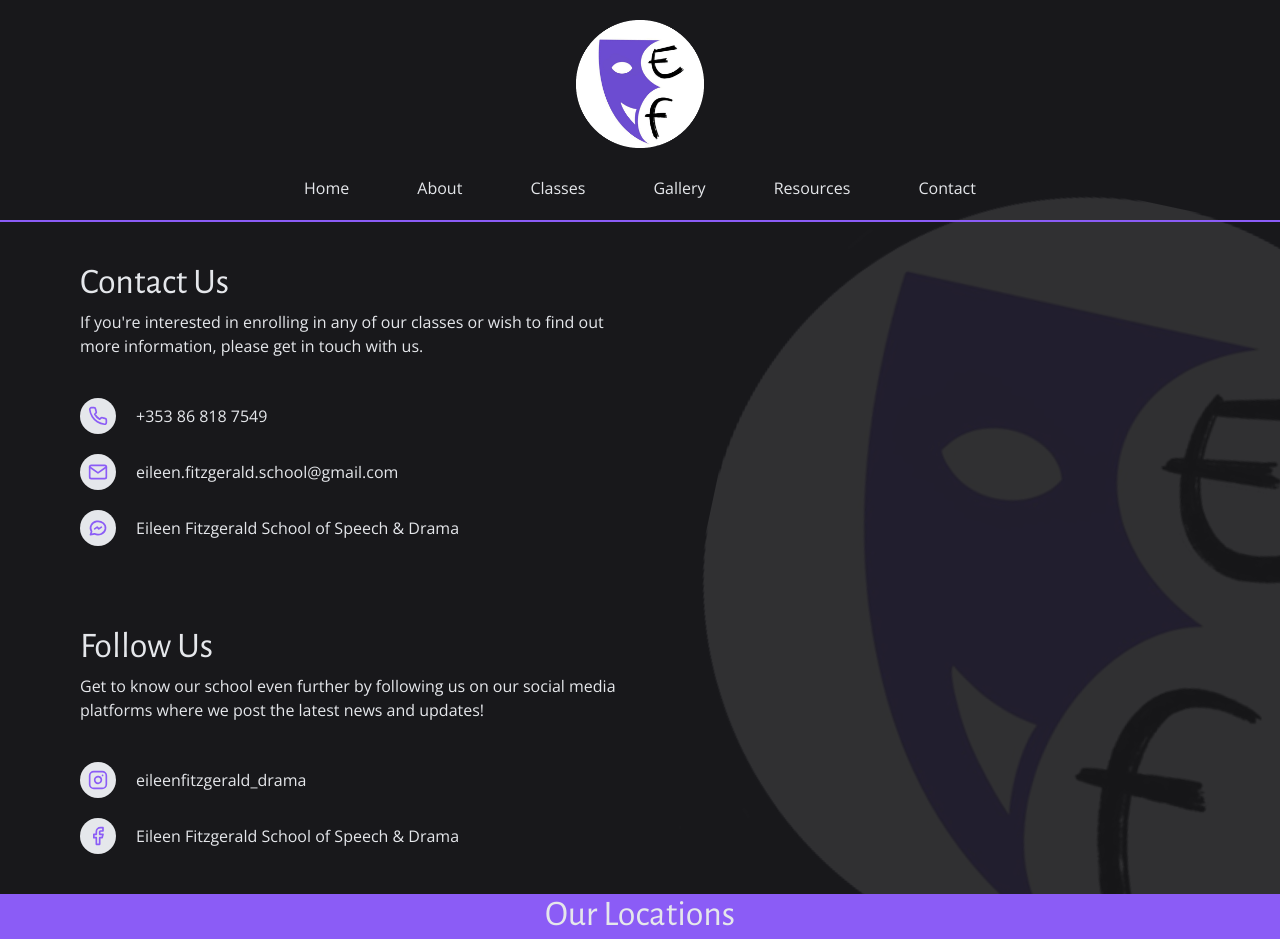
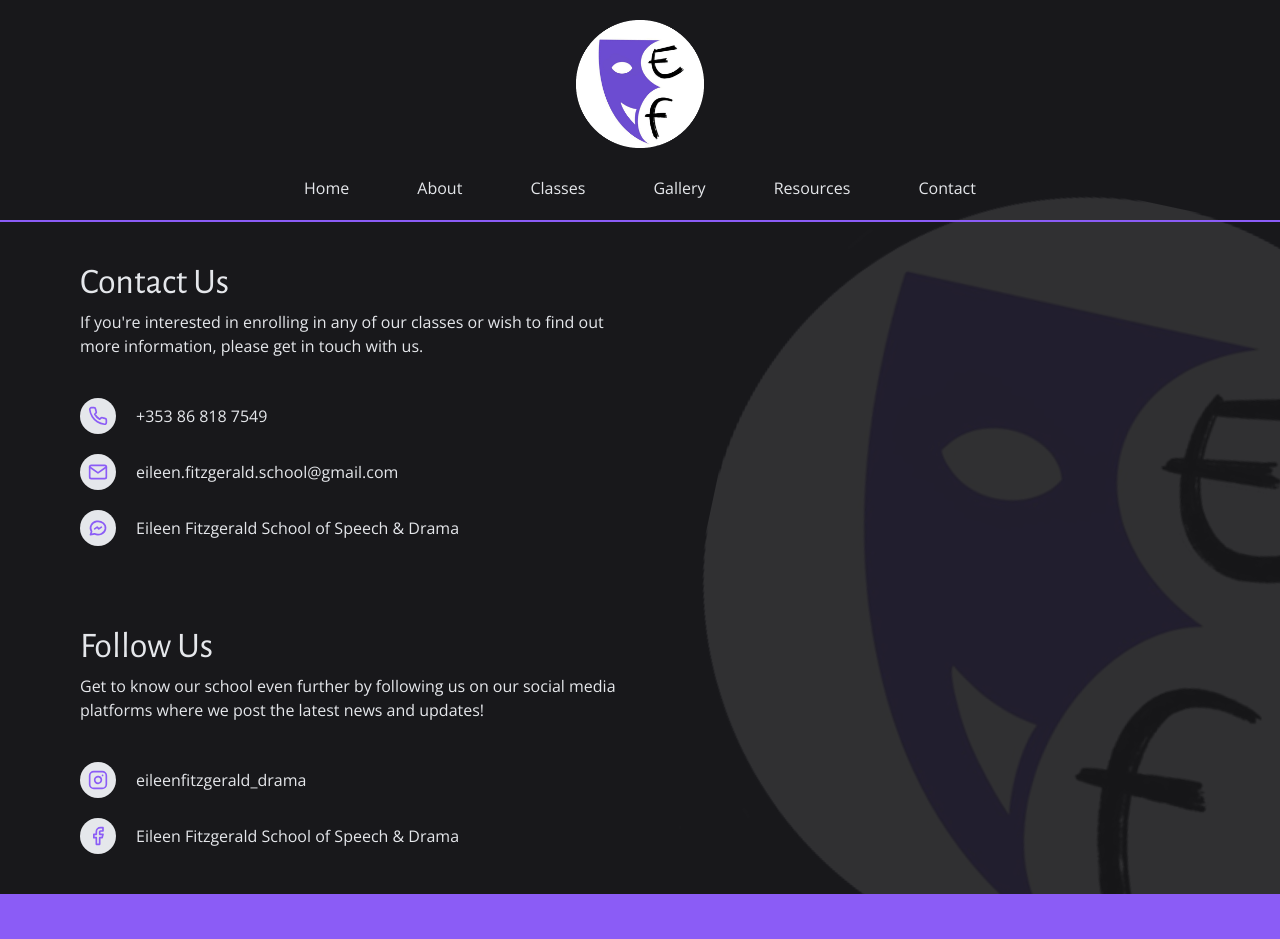
Before and after one commit to kailafitz/eileen-fitzgerald-school, a Next.js app: page /contact in a window 1280 px wide. Shown: the top 939 px of the page. Built offline with nearby package versions, Linux system fonts and the light colour scheme.

Commit message:
Spacing adjustments made

```diff
--- a/app/contact/page.tsx
+++ b/app/contact/page.tsx
@@ -6,7 +6,7 @@ import React from "react";
 const Contact = () => {
   return (
     <div className="relative w-full overflow-hidden md:overflow-x-clip md:overflow-y-visible">
-      <Container className="text-gray-200">
+      <Container className="text-gray-200 pb-10">
         <ContactDetails />
       </Container>
       <div className="bg-primary pb-10">
--- a/components/custom/navigationBar.tsx
+++ b/components/custom/navigationBar.tsx
@@ -23,6 +23,7 @@ const NavigationBar = () => {
   return (
     <NavigationMenu>
       <Container className="flex flex-row md:flex-col w-full items-center justify-between md:justify-center p-5 md:space-y-7">
+        <Link href="/">
           <Image
             width={128}
             height={128}
@@ -30,6 +31,7 @@ const NavigationBar = () => {
             className="w-16 md:w-32"
             alt="logo"
           />
+        </Link>
         <MobileMenu />
         <div className="md:w-4/5 lg:w-3/5 hidden md:block">
           <NavigationMenuList>
--- a/components/custom/sectionHeading.tsx
+++ b/components/custom/sectionHeading.tsx
@@ -13,7 +13,7 @@ const SectionHeading = (props: Props) => {
       <h1
         className={`${
           props.left ? "text-left" : "text-center"
-        } font-heading text-2xl md:text-4xl mt-10 ${props.className} ${
+        } font-heading text-3xl md:text-4xl pt-10 ${props.className} ${
           props.subtitle !== "" ? "mb-2" : "mb-10"
         }`}
       >
```
Lines whose indentation alone changed are shown as unchanged.
